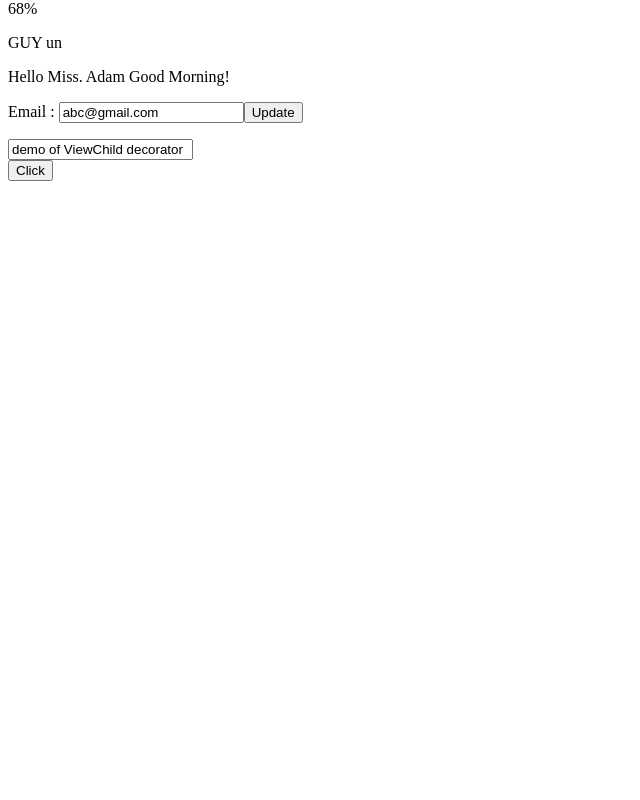
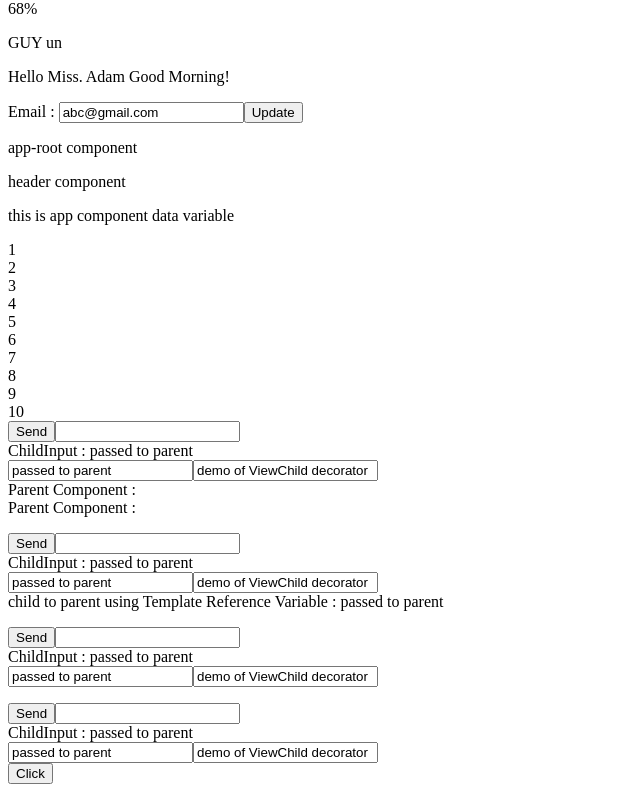
Before and after one commit to MounikaPrathushaBatchu/Angular, an Angular app: page / in a window 1280 px wide. Shown: the part 2075-2875 px from the top of the page, without its empty margins (0-640 px from the left). Before the commit the page ends 2272 px from the top, so only its background shows below. Built offline with nearby package versions, Linux system fonts and the light colour scheme.

Commit message:
Component Communication :  @Input, @Output, @ViewChild decorators & Template Reference Variable

```diff
--- a/src/app/app.component.html
+++ b/src/app/app.component.html
@@ -618,19 +618,20 @@
   <button (click)="updateEmail(e.value)">Update</button>
   <p>{{email}}</p>
 
+                  <!-- Component Communication -->
   <!-- parent to child : @Input decorator -->
-  <!-- <div>{{parent}}</div>
+  <div>{{parent}}</div>
   <app-header [childTitle]="cTitle" [d1]="data1" [myNumbers]="nums"></app-header>
-  <div> Parent Component : {{cData}}</div> -->
+  <div> Parent Component : {{cData}}</div>
 
   <!-- child to parent : @Output decorator -->
-  <!-- <div> Parent Component : {{cData}}</div> -->
+  <div> Parent Component : {{cData}}</div>
   <!-- <app-header (cust)="cData = $event"></app-header> -->
-  <!-- <app-header (cust)="updateCData($event)"></app-header> -->
+  <app-header (cust)="updateCData($event)"></app-header>
 
   <!-- child to parent : Template Reference Variable -->
-  <!-- <div>child to parent using Template Reference Variable : {{ child.message }}</div>
-  <app-header #child></app-header> -->
+  <div>child to parent using Template Reference Variable : {{ child.message }}</div>
+  <app-header #child></app-header>
 
   <!-- child to parent : @ViewChild decorator -->
   <app-header></app-header><br>
--- a/src/app/app.component.ts
+++ b/src/app/app.component.ts
@@ -129,6 +129,8 @@ export class AppComponent {
   updateEmail(ip : string){
     this.email = ip;
   }
+
+  // Component Communication
   parent = "app-root component";
   cTitle = "header component";
 
--- a/src/app/header/header.component.html
+++ b/src/app/header/header.component.html
@@ -1,14 +1,14 @@
 <!-- <p>header works!</p>
 <p><b>Child Component</b></p> -->
 
-<!-- <p>{{childTitle}}</p>
+<p>{{childTitle}}</p>
 <p>{{d1}}</p>
 <div *ngFor="let n of myNumbers">{{n}}</div>
 
 <button (click)="passToParent()">Send</button>
 <input type="text" (input)="updateMessage($event)">
-<div>ChildInput : {{ message }}</div> -->
+<div>ChildInput : {{ message }}</div>
 
-<!-- <input type="text" [(ngModel)]="message"> -->
+<input type="text" [(ngModel)]="message">
 
 <input type="text" [(ngModel)]="dataView">
--- a/src/app/header/header.component.ts
+++ b/src/app/header/header.component.ts
@@ -7,18 +7,18 @@ import { Component, EventEmitter, Input, Output } from '@angular/core';
 })
 export class HeaderComponent {
 
-  // @Input() "childTitle" : string;
-  // @Input() "d1" : string;
-  // @Input() "myNumbers" : any;
+  @Input() "childTitle" : string;
+  @Input() "d1" : string;
+  @Input() "myNumbers" : any;
 
-  // @Output() "cust" = new EventEmitter();
-  // message = "passed to parent"
-  // passToParent() {
-  //   this.cust.emit(this.message);
-  // }
-  // updateMessage(e : any) {
-  //   this.message = e.target.value;
-  // }
+  @Output() "cust" = new EventEmitter();
+  message = "passed to parent"
+  passToParent() {
+    this.cust.emit(this.message);
+  }
+  updateMessage(e : any) {
+    this.message = e.target.value;
+  }
 
   dataView = "demo of ViewChild decorator";
   passToParentt() {
```
